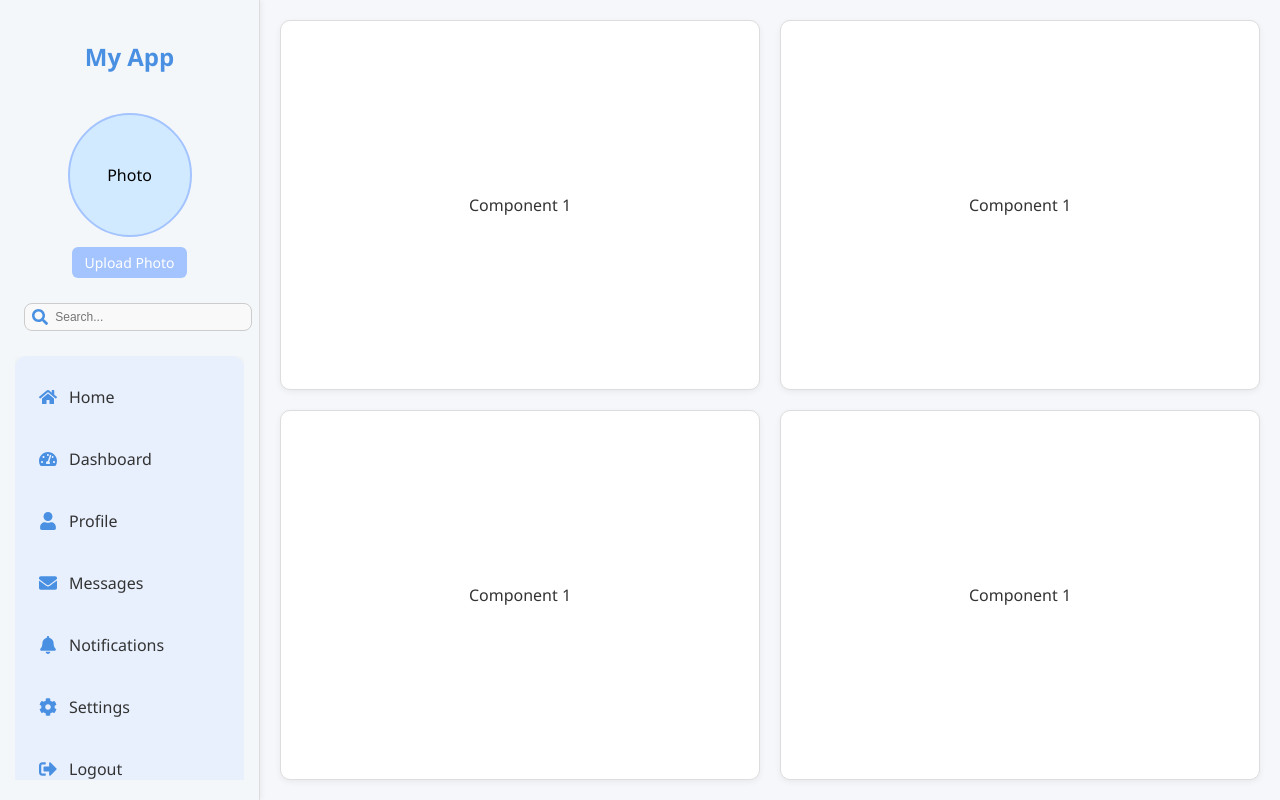
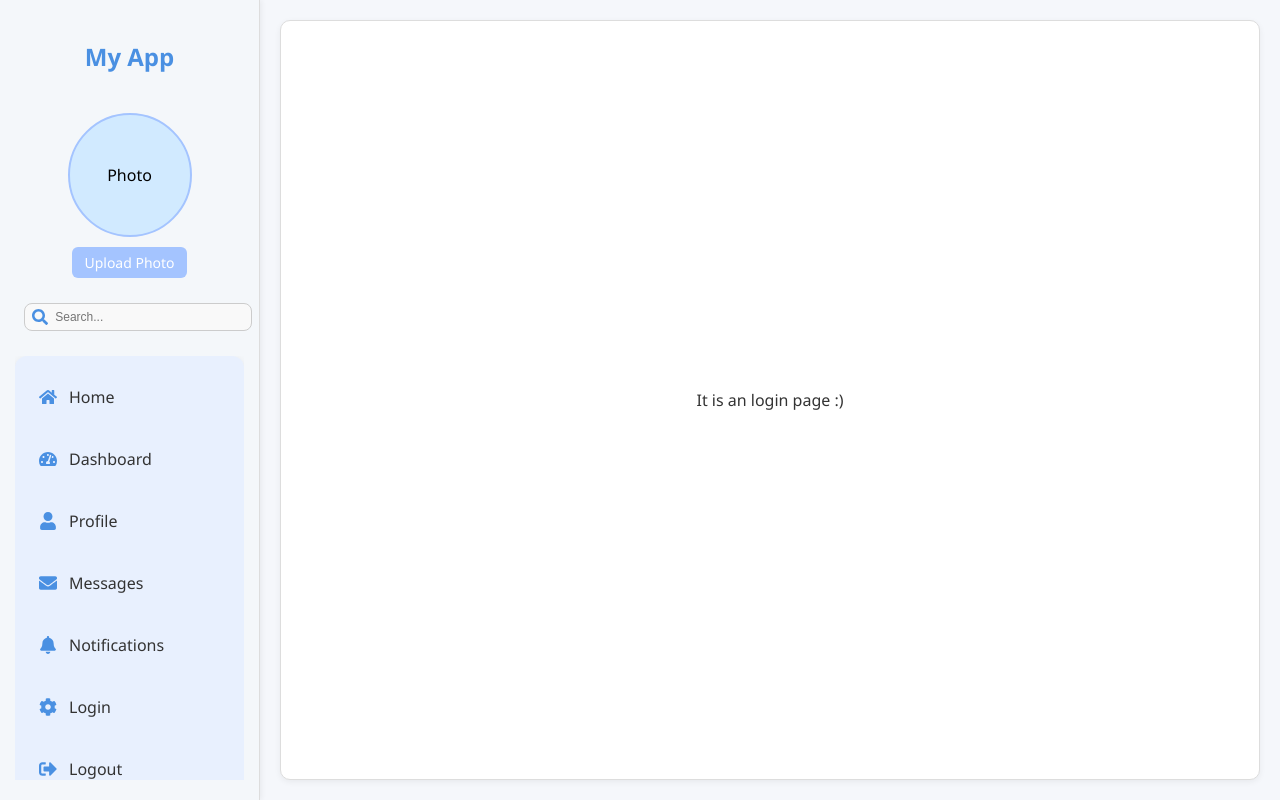
Before and after one commit to Sandeep0900/full-stack-react, a React (Create React App) app: page /login in a window 1280 px wide. Built offline with nearby package versions, Linux system fonts and the light colour scheme.

Commit message:
added the login page

```diff
--- a/package.json
+++ b/package.json
@@ -10,6 +10,7 @@
     "react": "^19.1.0",
     "react-dom": "^19.1.0",
     "react-icons": "^5.5.0",
+    "react-router-dom": "^7.5.1",
     "react-scripts": "5.0.1",
     "web-vitals": "^2.1.4"
   },
--- a/src/App.js
+++ b/src/App.js
@@ -1,10 +1,11 @@
 import React from 'react';
+import { Routes, Route } from 'react-router-dom';
 import Sidebar from './components/Sidebar';
 import Component1 from './components/Component1';
 import Component2 from './components/Component2';
 import Component3 from './components/Component3';
 import Component4 from './components/Component4';
-// import SearchBar from './components/SearchBar'
+import Login from './components/Login'; // Make sure it's capitalized!
 import './App.css';
 
 const App = () => {
@@ -12,6 +13,11 @@ const App = () => {
     <div className="app-container">
       <Sidebar />
       <div className="main-content">
+        <Routes>
+          <Route
+            path="/"
+            element={
+              <>
                 <div className="row">
                   <Component1 />
                   <Component2 />
@@ -20,6 +26,11 @@ const App = () => {
                   <Component3 />
                   <Component4 />
                 </div>
+              </>
+            }
+          />
+          <Route path="/login" element={<Login />} />
+        </Routes>
       </div>
     </div>
   );
--- /dev/null
+++ b/src/components/Login.js
@@ -0,0 +1,10 @@
+import React from 'react';
+import './All.css';
+
+const Login = () => {
+  return (
+    <div className="box">It is an login page :)</div>
+  );
+};
+
+export default Login;
--- a/src/components/NavBar.js
+++ b/src/components/NavBar.js
@@ -1,12 +1,14 @@
 import React from 'react';
+import { useNavigate } from 'react-router-dom';
 import { FaHome, FaTachometerAlt, FaCog, FaUser, FaBell, FaEnvelope, FaSignOutAlt } from 'react-icons/fa';
-// import SearchBar from './SearchBar';// Import SearchBar
 import './All.css';
 
 const NavBar = () => {
+  const navigate = useNavigate();
+
   return (
     <div className="nav-bar">
-      <div className="nav-item">
+      <div className="nav-item" onClick={() => navigate('/')}>
         <FaHome className="nav-icon" />
         <span>Home</span>
       </div>
@@ -26,9 +28,9 @@ const NavBar = () => {
         <FaBell className="nav-icon" />
         <span>Notifications</span>
       </div>
-      <div className="nav-item">
+      <div className="nav-item" onClick={() => navigate('/login')}>
         <FaCog className="nav-icon" />
-        <span>Settings</span>
+        <span>Login</span>
       </div>
       <div className="nav-item">
         <FaSignOutAlt className="nav-icon" />
--- a/src/index.js
+++ b/src/index.js
@@ -2,16 +2,16 @@ import React from 'react';
 import ReactDOM from 'react-dom/client';
 import './index.css';
 import App from './App';
+import { BrowserRouter } from 'react-router-dom';
 import reportWebVitals from './reportWebVitals';
 
 const root = ReactDOM.createRoot(document.getElementById('root'));
 root.render(
   <React.StrictMode>
-    <App />
+    <BrowserRouter>
+      <App />
+    </BrowserRouter>
   </React.StrictMode>
 );
 
-// If you want to start measuring performance in your app, pass a function
-// to log results (for example: reportWebVitals(console.log))
-// or send to an analytics endpoint. Learn more: https://bit.ly/CRA-vitals
 reportWebVitals();
```
Also changed, not shown: 1 other file (tests, documents, lock files or other folders). Lines whose indentation alone changed are shown as unchanged.
